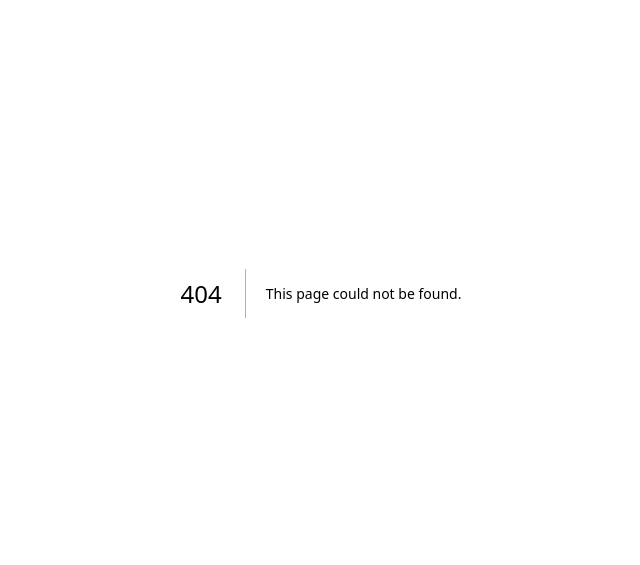
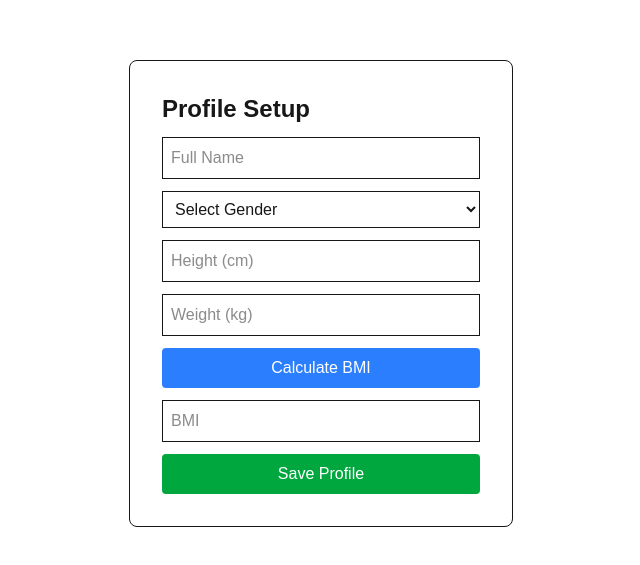
Before and after one commit to priyamaathur/Calorie-Ai, a Next.js app: page /profile in a window 1280 px wide. Before the commit this address had no page. Shown: the part 107-672 px from the top of the page, without its empty margins (319-959 px from the left). Built offline with nearby package versions, Linux system fonts and the light colour scheme; no server answers.

Commit message:
user profile system with BMI calculation, auto-load profile, dashboard navigation and placeholder pages

```diff
--- a/app/dashboard/page.tsx
+++ b/app/dashboard/page.tsx
@@ -13,6 +13,19 @@ export default function Dashboard() {
 
     if (!data.user) {
       router.push("/login")
+      return
+    }
+
+    const userId = data.user.id
+
+    const { data: profile } = await supabase
+      .from("profiles")
+      .select("id")
+      .eq("id", userId)
+      .single()
+
+    if (!profile) {
+      router.push("/profile")
     }
   }
 
@@ -23,19 +36,51 @@ export default function Dashboard() {
     await supabase.auth.signOut()
     router.push("/login")
   }
-
 return (
   <div className="flex min-h-screen flex-col items-center justify-center gap-6">
+
     <h1 className="text-3xl font-bold">
-        Welcome to Calorie AI Dashboard
+      Calorie AI Dashboard
     </h1>
+
+    <div className="flex flex-col gap-3 w-60">
+
+      <button
+        onClick={() => router.push("/profile")}
+        className="bg-blue-500 text-white p-2 rounded"
+      >
+        Edit Profile
+      </button>
+
+      <button
+        onClick={() => router.push("/scan")}
+        className="bg-purple-500 text-white p-2 rounded"
+      >
+        Scan Food (AI)
+      </button>
+
+      <button
+        onClick={() => router.push("/label")}
+        className="bg-yellow-500 text-white p-2 rounded"
+      >
+        Scan Food Label
+      </button>
+
+      <button
+        onClick={() => router.push("/graph")}
+        className="bg-green-500 text-white p-2 rounded"
+      >
+        Calorie Graph
+      </button>
 
       <button
         onClick={handleLogout}
-        className="bg-red-500 text-white px-6 py-2 rounded"
+        className="bg-red-500 text-white p-2 rounded"
       >
         Logout
       </button>
+
+    </div>
   </div>
 )
 }
--- /dev/null
+++ b/app/graph/page.tsx
@@ -0,0 +1,7 @@
+export default function GraphPage() {
+  return (
+    <div className="flex min-h-screen items-center justify-center">
+      <h1 className="text-3xl font-bold">Calorie Graph (Coming Soon)</h1>
+    </div>
+  )
+}
--- /dev/null
+++ b/app/label/page.tsx
@@ -0,0 +1,7 @@
+export default function LabelPage() {
+  return (
+    <div className="flex min-h-screen items-center justify-center">
+      <h1 className="text-3xl font-bold">Food Label Scan (Coming Soon)</h1>
+    </div>
+  )
+}
--- /dev/null
+++ b/app/profile/page.tsx
@@ -0,0 +1,145 @@
+"use client"
+
+import { useState, useEffect } from "react"
+import { supabase } from "@/lib/supabaseClient"
+
+export default function ProfilePage() {
+
+  const [name, setName] = useState("")
+  const [gender, setGender] = useState("")
+  const [height, setHeight] = useState("")
+  const [weight, setWeight] = useState("")
+  const [bmi, setBmi] = useState("")
+
+  useEffect(() => {
+    const loadProfile = async () => {
+      const { data: userData } = await supabase.auth.getUser()
+
+      if (!userData.user) return
+
+      const userId = userData.user.id
+
+      const { data, error } = await supabase
+        .from("profiles")
+        .select("*")
+        .eq("id", userId)
+        .single()
+
+      if (error) {
+        console.log(error)
+        return
+      }
+
+      if (data) {
+        setName(data.full_name ?? "")
+        setGender(data.gender ?? "")
+        setHeight(data.height_cm?.toString() ?? "")
+        setWeight(data.weight_kg?.toString() ?? "")
+        setBmi(data.bmi?.toString() ?? "")
+      }
+    }
+
+    loadProfile()
+  }, [])
+
+  const calculateBMI = () => {
+    const h = parseFloat(height) / 100
+    const w = parseFloat(weight)
+
+    if (!h || !w) return
+
+    const bmiValue = (w / (h * h)).toFixed(2)
+    setBmi(bmiValue)
+  }
+
+  const saveProfile = async () => {
+    const { data: userData } = await supabase.auth.getUser()
+
+    if (!userData.user) {
+      alert("User not logged in")
+      return
+    }
+
+    const userId = userData.user.id
+
+    const { error } = await supabase
+      .from("profiles")
+      .upsert({
+        id: userId,
+        full_name: name,
+        gender: gender,
+        height_cm: height,
+        weight_kg: weight,
+        bmi: bmi
+      })
+
+    if (error) {
+      alert(error.message)
+      return
+    }
+
+    alert("Profile saved successfully")
+  }
+
+  return (
+    <div className="flex min-h-screen items-center justify-center">
+      <div className="p-8 border rounded-lg w-96 space-y-3">
+
+        <h1 className="text-2xl font-bold">Profile Setup</h1>
+
+        <input
+          className="border p-2 w-full"
+          placeholder="Full Name"
+          value={name || ""}
+          onChange={(e) => setName(e.target.value)}
+        />
+
+        <select
+          className="border p-2 w-full"
+          value={gender}
+          onChange={(e) => setGender(e.target.value)}
+        >
+          <option value="">Select Gender</option>
+          <option>Male</option>
+          <option>Female</option>
+        </select>
+
+        <input
+          className="border p-2 w-full"
+          placeholder="Height (cm)"
+          value={height}
+          onChange={(e) => setHeight(e.target.value)}
+        />
+
+        <input
+          className="border p-2 w-full"
+          placeholder="Weight (kg)"
+          value={weight}
+          onChange={(e) => setWeight(e.target.value)}
+        />
+
+        <button
+          onClick={calculateBMI}
+          className="bg-blue-500 text-white w-full p-2 rounded"
+        >
+          Calculate BMI
+        </button>
+
+        <input
+          className="border p-2 w-full"
+          placeholder="BMI"
+          value={bmi}
+          readOnly
+        />
+
+        <button
+          onClick={saveProfile}
+          className="bg-green-600 text-white w-full p-2 rounded"
+        >
+          Save Profile
+        </button>
+
+      </div>
+    </div>
+  )
+}
--- /dev/null
+++ b/app/scan/page.tsx
@@ -0,0 +1,9 @@
+export default function ScanPage() {
+    return (
+        <div className="flex min-h-screen items-center justify-center">
+            <h1 className="text-3xl font-bold">
+                Scan Your Food
+            </h1>
+        </div>
+    )
+}
```
Lines whose indentation alone changed are shown as unchanged.
